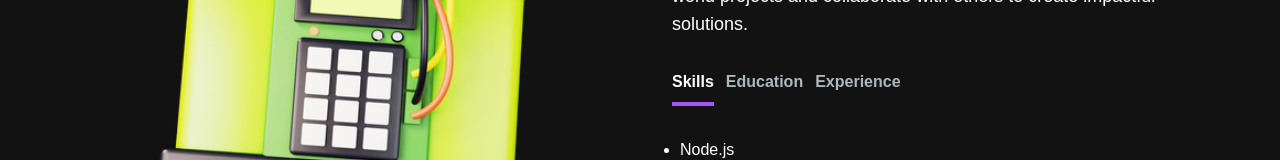
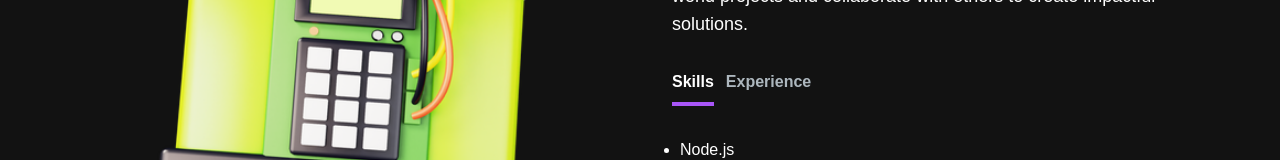
Before and after one commit to VoidNfcs/porto, a Next.js app: page / in a window 1280 px wide. Shown: the part 986-1146 px from the top of the page. Built offline with nearby package versions, Linux system fonts and the light colour scheme.

Commit message:
remove education

```diff
--- a/components/AboutSection.tsx
+++ b/components/AboutSection.tsx
@@ -25,18 +25,7 @@ const TAB_DATA: TabData[] = [
             </ul>
         ),
     },
-    {
-        title: 'Education',
-        id: 'education',
-        content: (
-            <ul className='list-disc pl-2'>
-                <li>SDN PELAMAMPANG 05 PAGI JAKARTA SELATAN</li>
-                <li>SDN PADURENAN 01 KOTA BEKASI</li>
-                <li>SMPN 10 KOTA BEKASI</li>
-                <li>SMK KARYA BAHANA MANDIRI 1 KOTA BEKASI</li>
-            </ul>
-        ),
-    },
+
     {
         title: 'Experience',
         id: 'experience',
```
